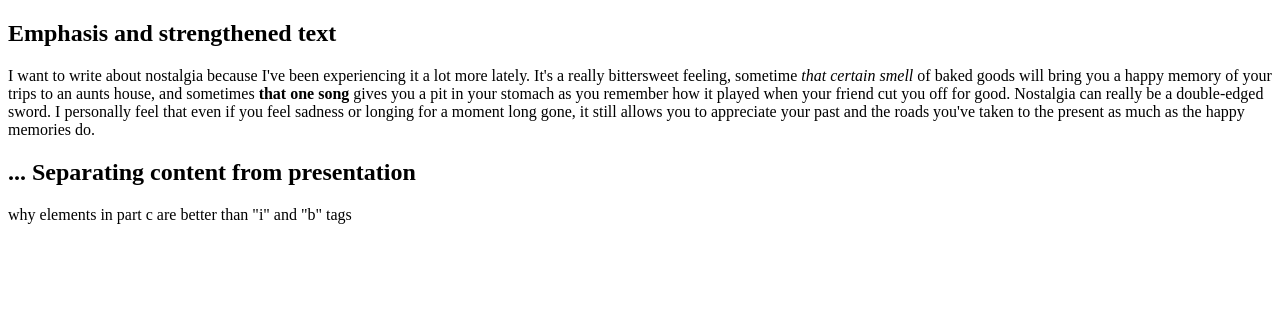
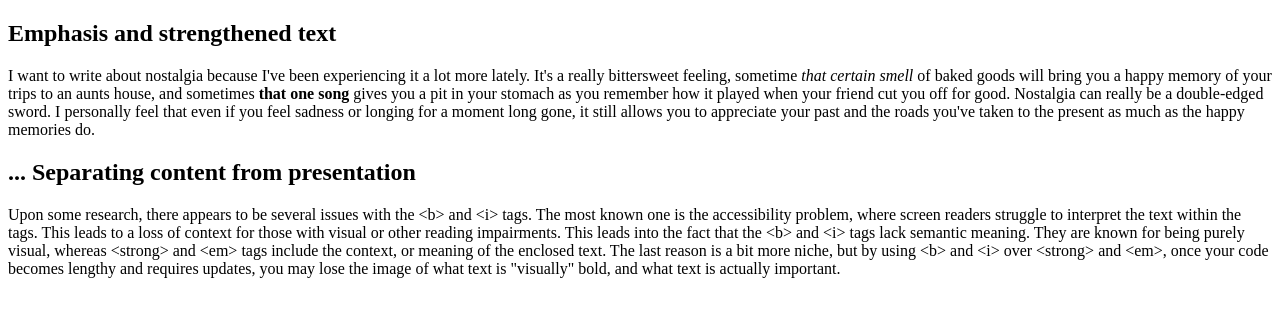
Before and after one commit to krisbx/Lab-4-practice-test, a plain HTML site: page q1.html in a window 1280 px wide. Drawn offline with Linux system fonts and the light colour scheme.

Commit message:
finished q1

```diff
--- a/q1.html
+++ b/q1.html
@@ -32,8 +32,9 @@ e) Write a paragraph explaining why the elements that you find in part c are a b
                 ... Separating content from presentation
             </h2>
                 <p>
-                    why elements in part c are better than "i" and "b" tags
-                </p>
+                    Upon some research, there appears to be several issues with the &lt;b&gt; and &lt;i&gt; tags. The most known one is the accessibility problem, where screen readers struggle to interpret the text within the tags.
+                    This leads to a loss of context for those with visual or other reading impairments. This leads into the fact that the &lt;b&gt; and &lt;i&gt; tags lack semantic meaning. They are known for being purely visual, whereas &lt;strong&gt; and &lt;em&gt; tags include the context, or meaning of the enclosed text.
+                    The last reason is a bit more niche, but by using &lt;b&gt; and &lt;i&gt; over &lt;strong&gt; and &lt;em&gt;, once your code becomes lengthy and requires updates, you may lose the image of what text is "visually" bold, and what text is actually important.
         </section>
 </body>
 
```
Also changed, not shown: q3.html (+7 -2 lines).
